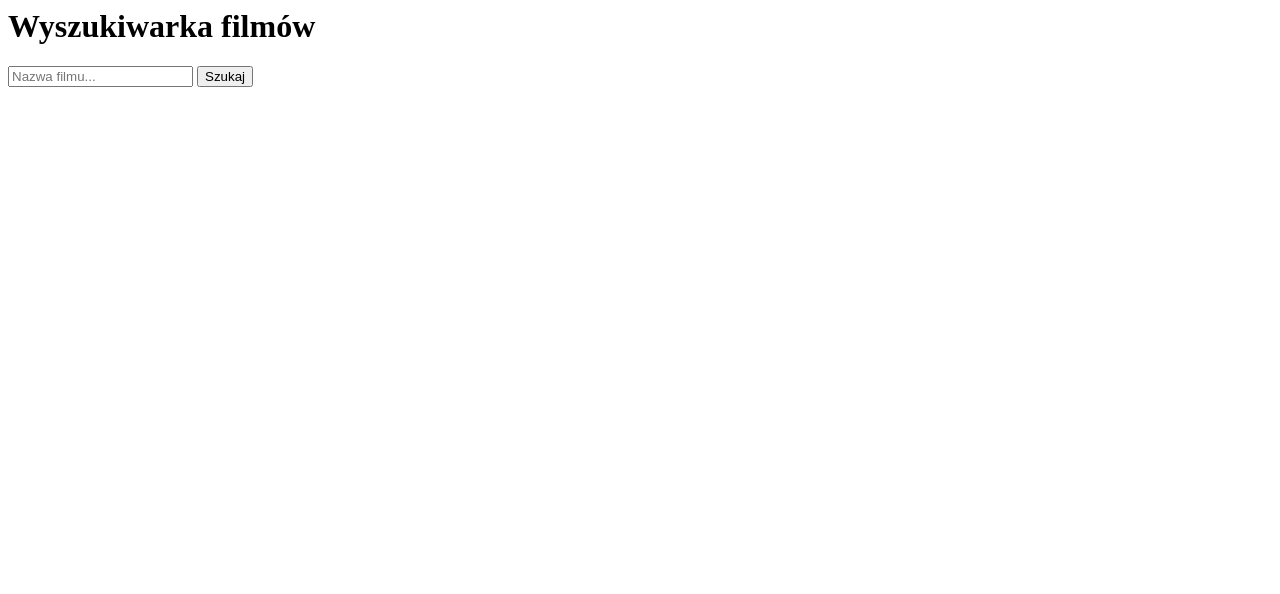
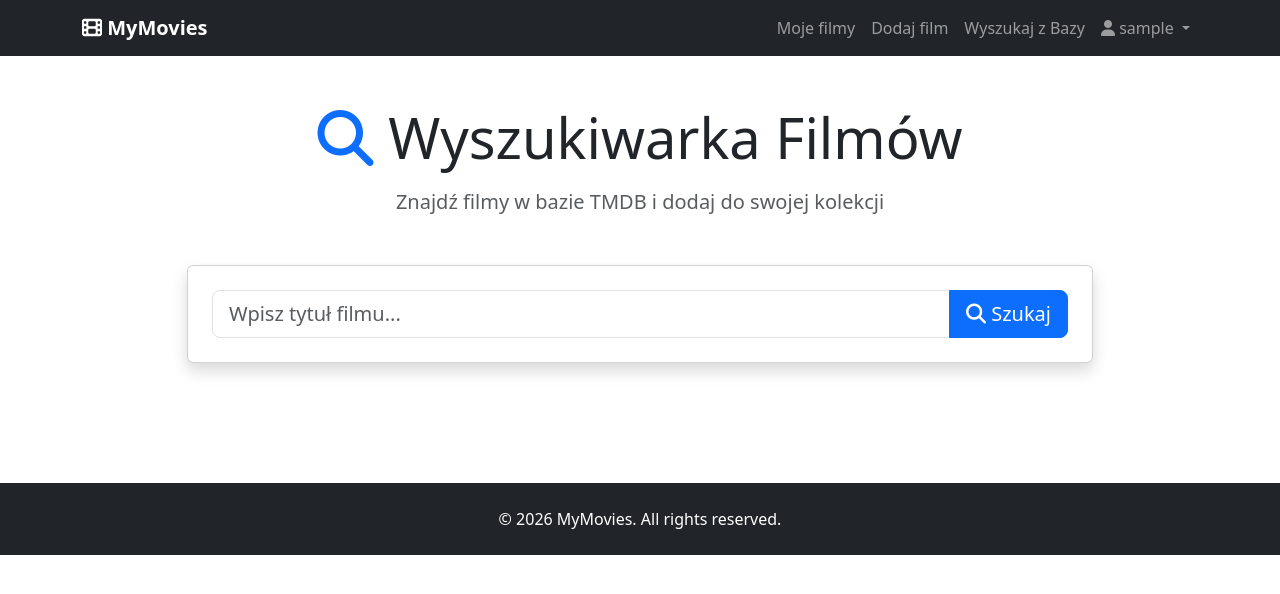
Before and after one commit to Wiktormisch/MyMovies, a Django app: page /search/ in a window 1280 px wide. Shown: the top 594 px of the page. Run offline with Django 5.2, Linux system fonts and the light colour scheme; the visitor is signed in with stand-in values (Sample User, id 1).

Commit message:
style for search api

```diff
--- a/Movies/templates/movies/movie_list.html
+++ b/Movies/templates/movies/movie_list.html
@@ -144,8 +144,8 @@
                         <a href="{% url 'movie_detail' movie.pk %}" class="btn btn-sm btn-primary me-1">
                             <i class="fas fa-eye"></i> Szczegóły
                         </a>
-                        <a href="{% url 'movie_delete' movie.pk %}" class="btn btn-sm btn-danger">
-                            <i class="fas fa-trash"></i> Usuń
+                        <a href="{% url 'movie_edit' movie.pk %}" class="btn btn-sm btn-warning">
+                            <i class="fas fa-edit"></i> Edytuj
                         </a>
                     </div>
                 </div>
--- a/Movies/templates/movies/search_api.html
+++ b/Movies/templates/movies/search_api.html
@@ -1,33 +1,126 @@
-<h1> Wyszukiwarka filmów </h1>
+{% extends 'base.html' %}
 
-<form method="get" action="{% url 'search' %}">
-    <input type="text" name="q" placeholder="Nazwa filmu..." value="{{ query }}">
-    <button type="submit">Szukaj</button>
-</form>
+{% block title %}Wyszukiwarka Filmów - MyMovies{% endblock %}
 
+{% block content %}
+<div class="container py-4">
+    <div class="row justify-content-center">
+        <div class="col-lg-10">
+            <!-- Nagłówek -->
+            <div class="text-center mb-5">
+                <h1 class="display-4 mb-3">
+                    <i class="fas fa-search text-primary"></i> Wyszukiwarka Filmów
+                </h1>
+                <p class="lead text-muted">Znajdź filmy w bazie TMDB i dodaj do swojej kolekcji</p>
+            </div>
 
-<section>
-    {% if results %}
-        <ul>
-            {% for movie in results  %}
-                <li style="display: flex; align-items: center; gap: 10px;">
+            <!-- Formularz -->
+            <div class="card shadow mb-4">
+                <div class="card-body p-4">
+                    <form method="get" action="{% url 'search' %}" id="searchForm">
+                        <div class="input-group input-group-lg">
+                            <input
+                                type="text"
+                                class="form-control"
+                                name="q"
+                                placeholder="Wpisz tytuł filmu..."
+                                value="{{ query }}"
+                                required
+                                autocomplete="off"
+                            >
+                            <button class="btn btn-primary" type="submit" id="searchBtn">
+                                <i class="fas fa-search"></i> Szukaj
+                            </button>
+                        </div>
+                    </form>
+                </div>
+            </div>
 
-                    {% if movie.poster_path %}
-                    <div>
-                        <img src="https://image.tmdb.org/t/p/w200{{ movie.poster_path }}" alt="{{ movie.title }}">
+            <!-- Wyniki -->
+            {% if results %}
+            <div class="mb-3">
+                <h4 class="text-muted">
+                    <i class="fas fa-list"></i> Znalezione filmy ({{ results|length }})
+                </h4>
+            </div>
+
+            <div class="row">
+                {% for movie in results %}
+                <div class="col-md-6 col-lg-4 mb-4">
+                    <div class="card h-100 shadow-sm movie-card">
+                        {% if movie.poster_path %}
+                        <img src="https://image.tmdb.org/t/p/w300{{ movie.poster_path }}"
+                             class="card-img-top"
+                             alt="{{ movie.title }}"
+                             style="height: 250px; object-fit: cover;">
+                        {% else %}
+                        <div class="card-img-top bg-secondary d-flex align-items-center justify-content-center text-white"
+                             style="height: 250px;">
+                            <i class="fas fa-film fa-2x"></i>
+                        </div>
+                        {% endif %}
+
+                        <div class="card-body d-flex flex-column">
+                            <h5 class="card-title">{{ movie.title }}</h5>
+
+                            <div class="mb-2">
+                                {% if movie.release_date %}
+                                <small class="text-muted">
+                                    <i class="fas fa-calendar"></i> {{ movie.release_date|slice:":4" }}
+                                </small>
+                                {% endif %}
+
+                                {% if movie.original_language %}
+                                <small class="text-muted ms-2">
+                                    <i class="fas fa-globe"></i> {{ movie.original_language|upper }}
+                                </small>
+                                {% endif %}
+                            </div>
+
+                            {% if movie.vote_average %}
+                            <div class="mb-2">
+                                <i class="fas fa-star text-warning"></i>
+                                <span class="fw-bold">{{ movie.vote_average|floatformat:1 }}</span>
+                                <small class="text-muted">/10</small>
+                            </div>
+                            {% endif %}
+
+                            <p class="card-text small text-muted flex-grow-1">
+                                {{ movie.overview|truncatewords:20 }}
+                            </p>
+                        </div>
+
+                        <div class="card-footer bg-white">
+                            <a href="{% url 'add_movie_api' movie.id %}" class="btn btn-success btn-sm w-100">
+                                <i class="fas fa-plus"></i> Dodaj do bazy
+                            </a>
+                        </div>
                     </div>
-                    {% endif %}
-                    <div>
-                        <h3>Tytuł: {{ movie.title }}</h3>
-                        <p>Premiera: {{ movie.release_date }}</p>
-                        <p>Opis: {{ movie.overview }}</p>
-                        <p>Język oryginalny: {{ movie.original_language }}</p>
-                        <a href="{% url 'add_movie_api' movie.id %}">Dodaj do mojej bazy</a>
-                    </div>
-                </li>
-            {% endfor %}
-        </ul>
-    {% elif query%}
-        <p> Brak wyników </p>
-    {% endif %}
-</section>
+                </div>
+                {% endfor %}
+            </div>
+
+            {% elif query %}
+            <!-- Brak wyników -->
+            <div class="text-center py-5">
+                <div class="mb-4">
+                    <i class="fas fa-search fa-4x text-muted"></i>
+                </div>
+                <h4 class="text-muted">Brak wyników</h4>
+                <p class="text-muted mb-4">
+                    Nie znaleziono filmów dla zapytania "<strong>{{ query }}</strong>"
+                </p>
+                <div class="d-flex justify-content-center gap-2">
+                    <a href="{% url 'search' %}" class="btn btn-outline-primary">
+                        <i class="fas fa-redo"></i> Nowe wyszukiwanie
+                    </a>
+                    <a href="{% url 'movie_list' %}" class="btn btn-outline-secondary">
+                        <i class="fas fa-home"></i> Moje filmy
+                    </a>
+                </div>
+            </div>
+            {% endif %}
+        </div>
+    </div>
+</div>
+{% endblock %}
```
